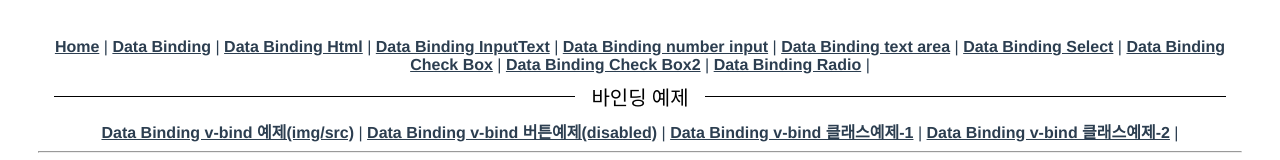
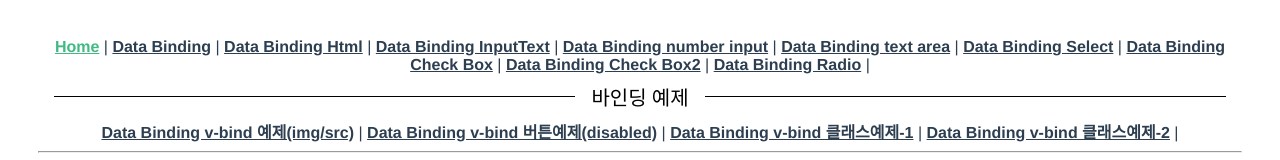
Before and after one commit to n3316202/vue3-sindorim-3, a Vue app: page / in a window 1280 px wide. Shown: the top 160 px of the page. Built offline with nearby package versions, Linux system fonts and the light colour scheme.

Commit message:
composition 3

```diff
--- a/src/App.vue
+++ b/src/App.vue
@@ -1,6 +1,6 @@
 <template>
   <nav>
-    <router-link to="/provide">Home</router-link> | <router-link to="/databinding1">Data Binding</router-link> |
+    <router-link to="/">Home</router-link> | <router-link to="/databinding1">Data Binding</router-link> |
     <router-link to="/databindinghtml2">Data Binding Html</router-link> |
     <router-link to="/databindingInputText3">Data Binding InputText</router-link> |
     <router-link to="/databindinginputnumber4">Data Binding number input</router-link> |
```
